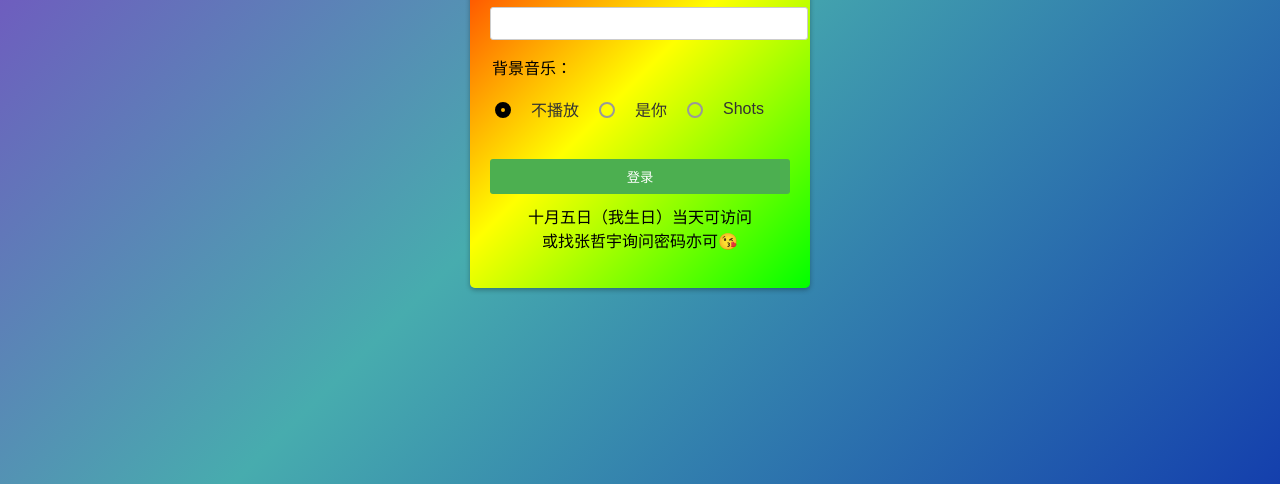
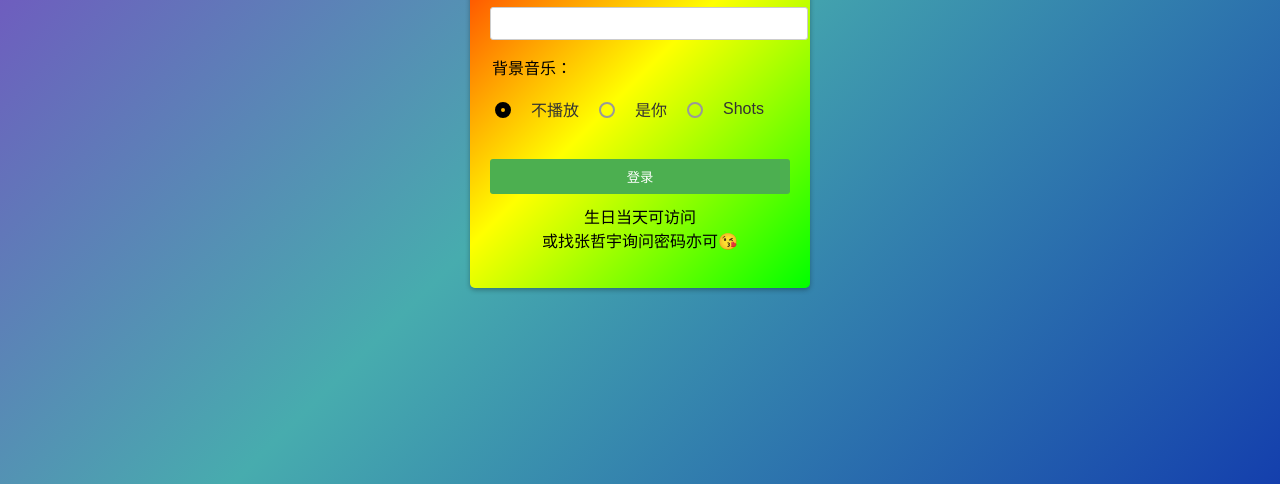
Before and after one commit to IsZhangzheyu/birthday, a plain HTML site: page index.html in a window 1280 px wide. Shown: the part 332-816 px from the top of the page. Drawn offline with Linux system fonts and the light colour scheme.

Commit message:
Update index.html

```diff
--- a/index.html
+++ b/index.html
@@ -268,7 +268,7 @@
         </form>
         <div id="message"></div>
         <p style="text-align: center; margin-top: 10px;">
-            十月五日（我生日）当天可访问<br>或找张哲宇询问密码亦可😘
+            生日当天可访问<br>或找张哲宇询问密码亦可😘
         </p>
     </div>
 
```
